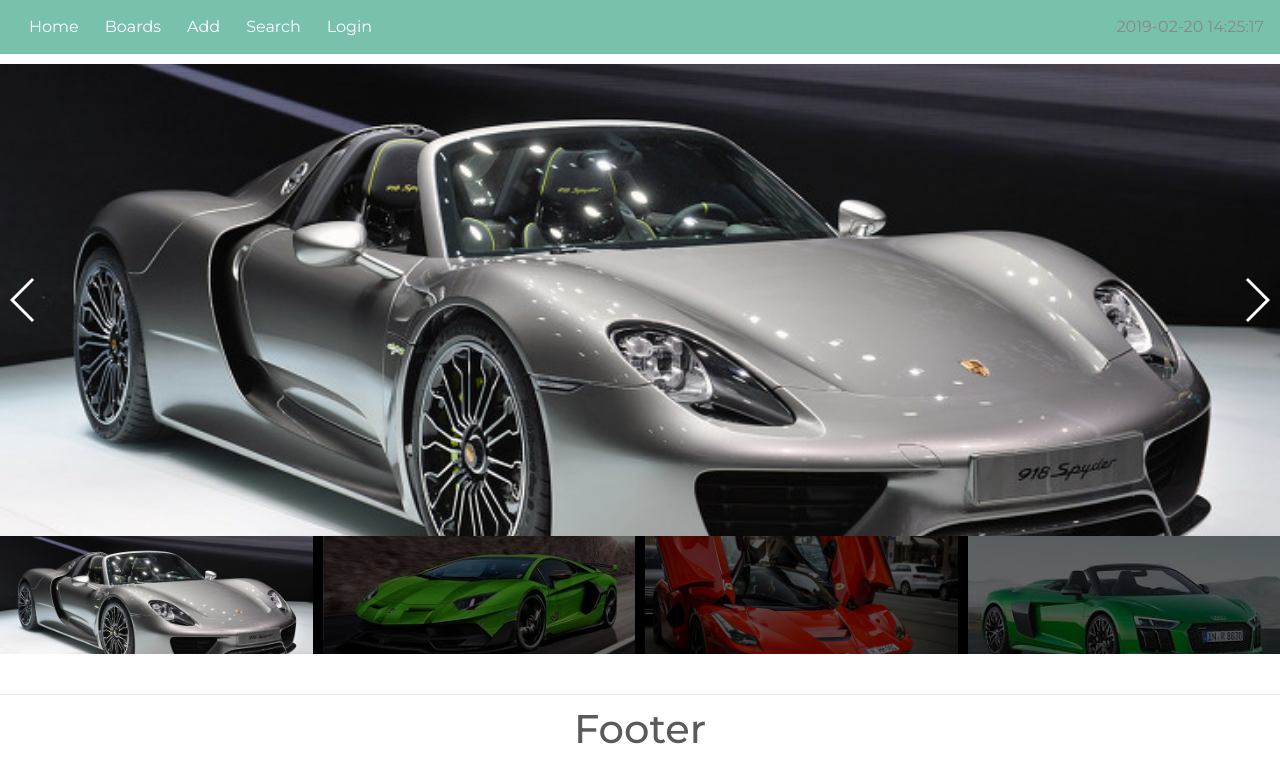
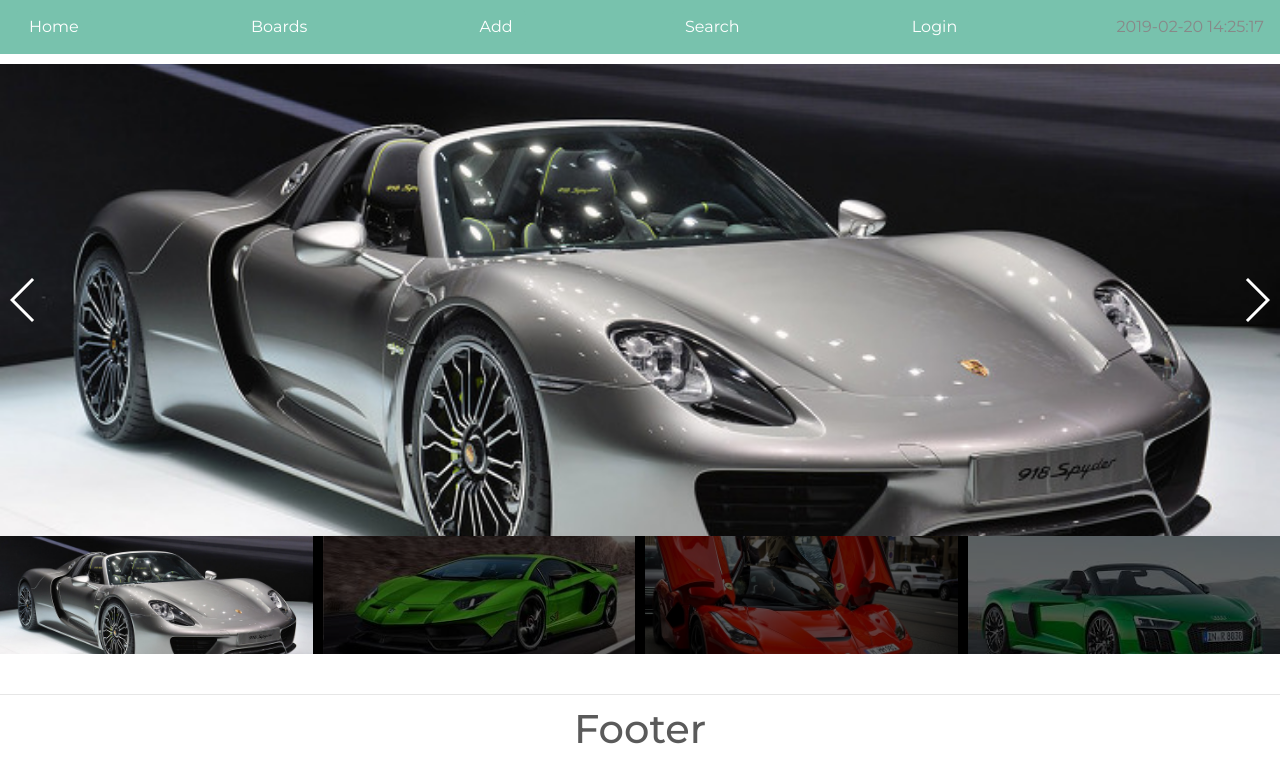
Before and after one commit to baebyoungjoo/vue-springboot-toy01, a Vue app in the folder frontend/: page / in a window 1280 px wide. Shown: the top 782 px of the page. Built offline with nearby package versions, Linux system fonts and the light colour scheme; what vuejs-noty would draw is missing.

Commit message:
Update Header.vue

```diff
--- a/frontend/src/components/Header.vue
+++ b/frontend/src/components/Header.vue
@@ -2,7 +2,6 @@
   <div>
     <div class="navbar fixed-top navbar-dark bg-primary">
       <!-- TODO -->
-      <nav>
         <router-link class="btn btn-primary" to="/">Home</router-link>
         <router-link class="btn btn-primary" to="/list">Boards</router-link>
         <router-link class="btn btn-primary" to="/add">Add</router-link>
```
